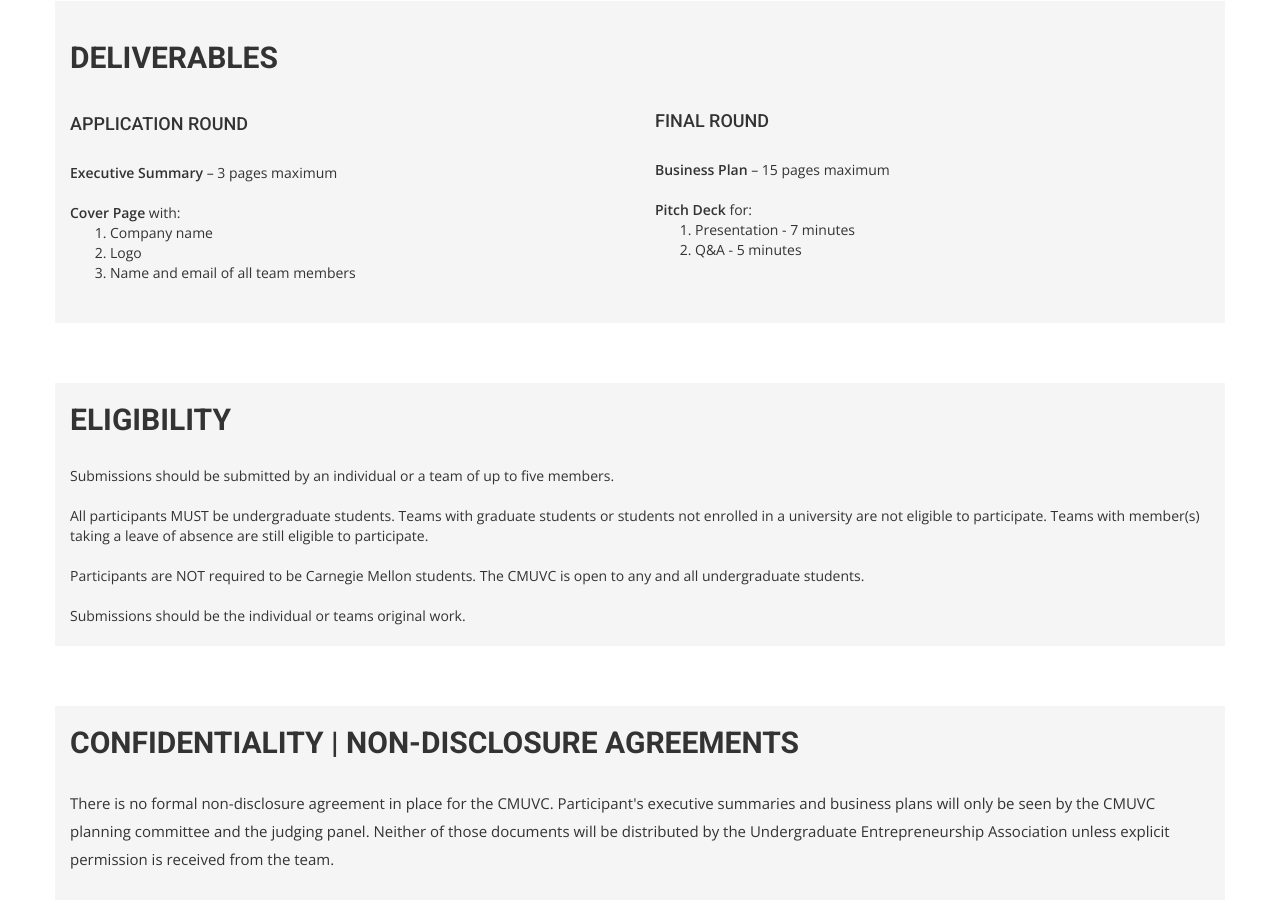
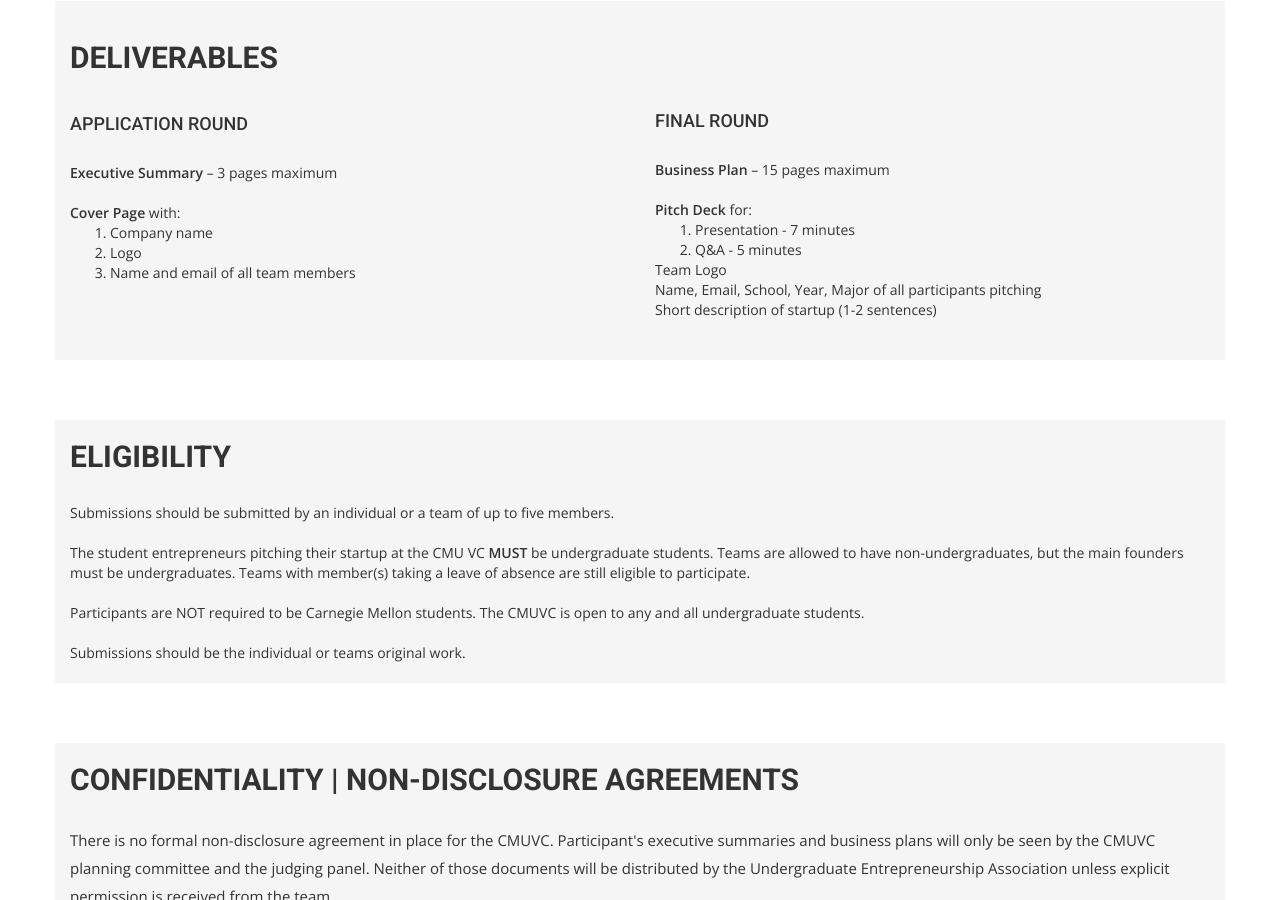
Before and after one commit to carnegieuea/cmuvc, a Jekyll site: the page built from details.html, in a window 1280 px wide and 900 px high, scrolled down 621 px. Built offline with Jekyll 4.4.1, drawn with Linux system fonts in a browser that asks for light colours; nearby versions of some CDN libraries; some web fonts are replaced.

Commit message:
Update details.html

```diff
--- a/details.html
+++ b/details.html
@@ -95,6 +95,9 @@ permalink: /details/
                 <li>Q&A - 5 minutes</li>
               </ol>
             </li>
+            <li>Team Logo</li>
+            <li>Name, Email, School, Year, Major of all participants pitching</li>
+            <li>Short description of startup (1-2 sentences)</li>
           </ul>
        </div>
     </div>
@@ -110,7 +113,7 @@ permalink: /details/
         <ul>
           <li>Submissions should be submitted by an individual or a team of up to five members.</li>
           <br/>
-          <li>All participants MUST be undergraduate students. Teams with graduate students or students not enrolled in a university are not eligible to participate. Teams with member(s) taking a leave of absence are still eligible to participate.</li>
+          <li>The student entrepreneurs pitching their startup at the CMU VC <strong>MUST</strong> be undergraduate students. Teams are allowed to have non-undergraduates, but the main founders must be undergraduates. Teams with member(s) taking a leave of absence are still eligible to participate.</li>
           <br/>
           <li>Participants are NOT required to be Carnegie Mellon students. The CMUVC is open to any and all undergraduate students.</li>
           <br/>
```
